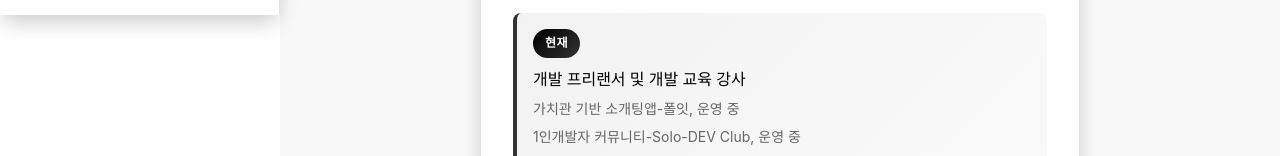
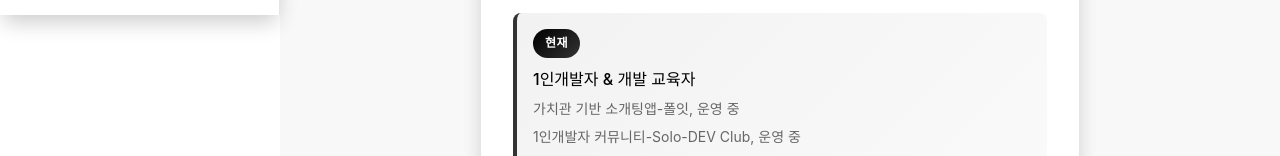
Before and after one commit to hyeonseungk/hyeonseungk.github.io, a plain HTML site: page index.html in a window 1280 px wide. Shown: the part 785-941 px from the top of the page. Drawn offline with Linux system fonts and the light colour scheme; a web font is replaced by a local one.

Commit message:
feat. 문구 수정

```diff
--- a/index.html
+++ b/index.html
@@ -124,7 +124,7 @@
                                 <div class="career-list">
                                     <div class="career-item current">
                                         <div class="career-info">
-                                            <span class="career-text">개발 프리랜서 및 개발 교육 강사</span>
+                                            <span class="career-text">1인개발자 & 개발 교육자</span>
                                             <a href="https://www.pollit.kr" target="_blank" class="career-subtext">가치관 기반 소개팅앱-폴잇, 운영 중</a>
                                             <a href="https://solo-dev-club.oopy.io/" target="_blank" class="career-subtext">1인개발자 커뮤니티-Solo-DEV Club, 운영 중</a>
                                             <a href="https://service101.io" target="_blank" class="career-subtext">신규 IT 서비스와 초기 유저가 만나는 곳-Service101, 운영 중</a>
```
